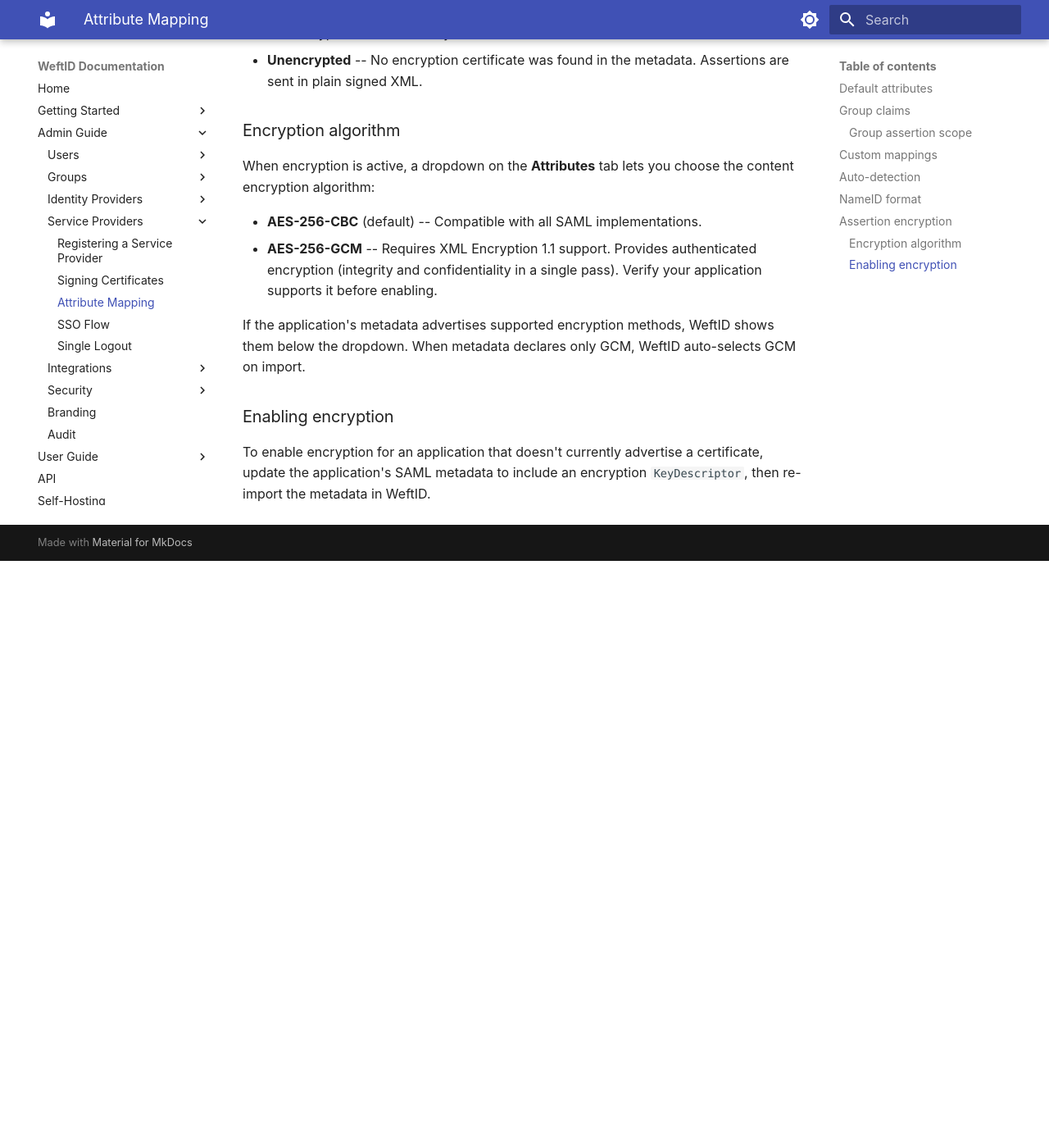
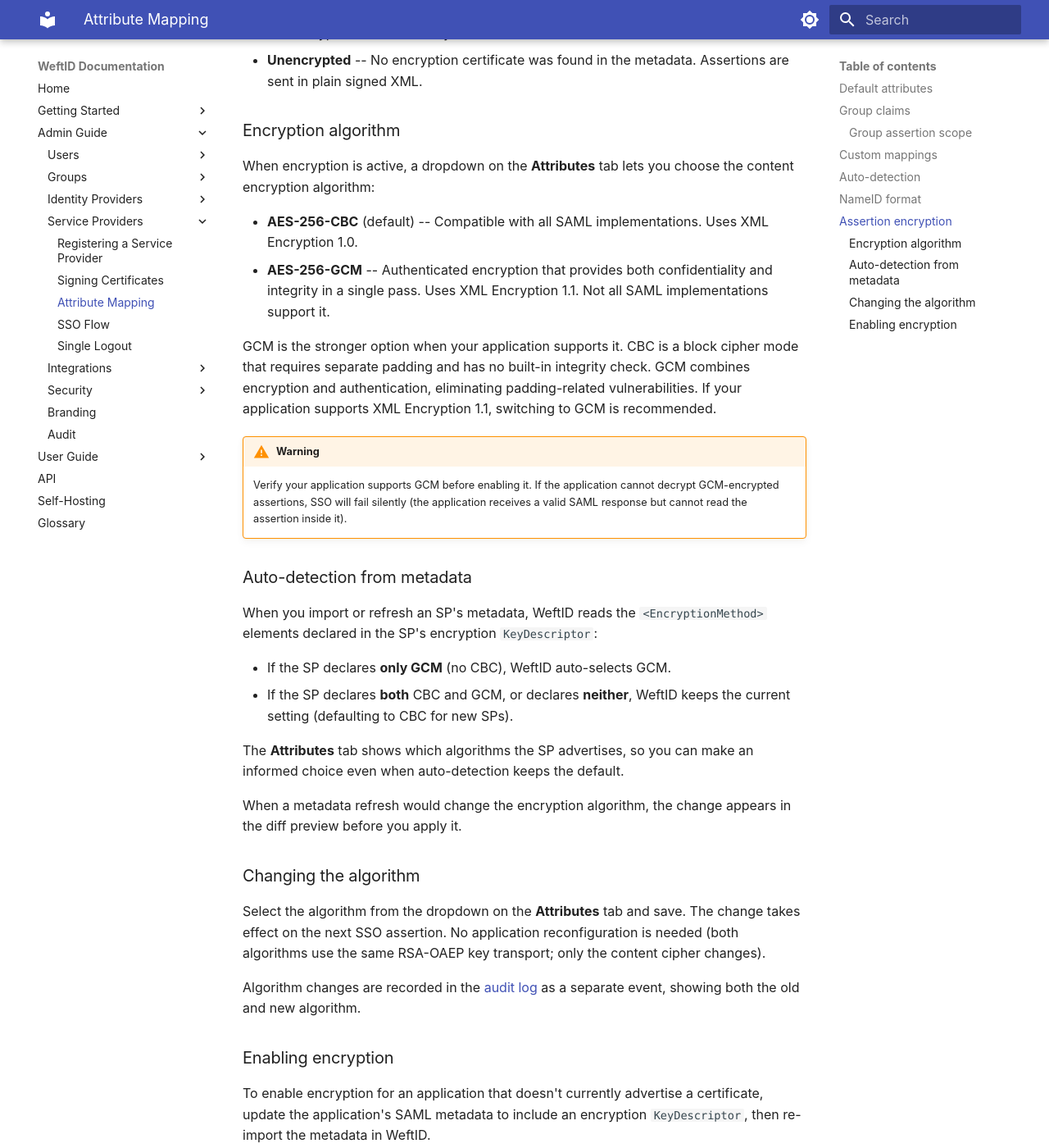
Before and after one commit to Pageloom/weft-id, an MkDocs documentation site: the page built from docs/admin-guide/service-providers/attribute-mapping.md, in a window 1280 px wide and 1400 px high, scrolled down 2472 px. Shown: the whole window at 82% size. Built offline with MkDocs 1.6.1 and Material for MkDocs 9.7.7, drawn with Linux system fonts in a browser that asks for light colours; before the commit the page ends 3156 px from its top, so only the background shows below that.

Commit message:
Expand GCM assertion encryption documentation
Cover the security motivation for GCM over CBC, auto-detection
behavior on metadata import/refresh, diff preview for algorithm
changes, and audit logging. Add a warning about verifying SP
support before enabling GCM.

```diff
--- a/docs/admin-guide/service-providers/attribute-mapping.md
+++ b/docs/admin-guide/service-providers/attribute-mapping.md
@@ -69,10 +69,30 @@
 
 When encryption is active, a dropdown on the **Attributes** tab lets you choose the content encryption algorithm:
 
-- **AES-256-CBC** (default) -- Compatible with all SAML implementations.
-- **AES-256-GCM** -- Requires XML Encryption 1.1 support. Provides authenticated encryption (integrity and confidentiality in a single pass). Verify your application supports it before enabling.
+- **AES-256-CBC** (default) -- Compatible with all SAML implementations. Uses XML Encryption 1.0.
+- **AES-256-GCM** -- Authenticated encryption that provides both confidentiality and integrity in a single pass. Uses XML Encryption 1.1. Not all SAML implementations support it.
 
-If the application's metadata advertises supported encryption methods, WeftID shows them below the dropdown. When metadata declares only GCM, WeftID auto-selects GCM on import.
+GCM is the stronger option when your application supports it. CBC is a block cipher mode that requires separate padding and has no built-in integrity check. GCM combines encryption and authentication, eliminating padding-related vulnerabilities. If your application supports XML Encryption 1.1, switching to GCM is recommended.
+
+!!! warning
+    Verify your application supports GCM before enabling it. If the application cannot decrypt GCM-encrypted assertions, SSO will fail silently (the application receives a valid SAML response but cannot read the assertion inside it).
+
+### Auto-detection from metadata
+
+When you import or refresh an SP's metadata, WeftID reads the `<EncryptionMethod>` elements declared in the SP's encryption `KeyDescriptor`:
+
+- If the SP declares **only GCM** (no CBC), WeftID auto-selects GCM.
+- If the SP declares **both** CBC and GCM, or declares **neither**, WeftID keeps the current setting (defaulting to CBC for new SPs).
+
+The **Attributes** tab shows which algorithms the SP advertises, so you can make an informed choice even when auto-detection keeps the default.
+
+When a metadata refresh would change the encryption algorithm, the change appears in the diff preview before you apply it.
+
+### Changing the algorithm
+
+Select the algorithm from the dropdown on the **Attributes** tab and save. The change takes effect on the next SSO assertion. No application reconfiguration is needed (both algorithms use the same RSA-OAEP key transport; only the content cipher changes).
+
+Algorithm changes are recorded in the [audit log](../audit/index.md) as a separate event, showing both the old and new algorithm.
 
 ### Enabling encryption
 
```
Also changed, not shown: docs/admin-guide/service-providers/registering-an-sp.md (+1 -1 lines).
